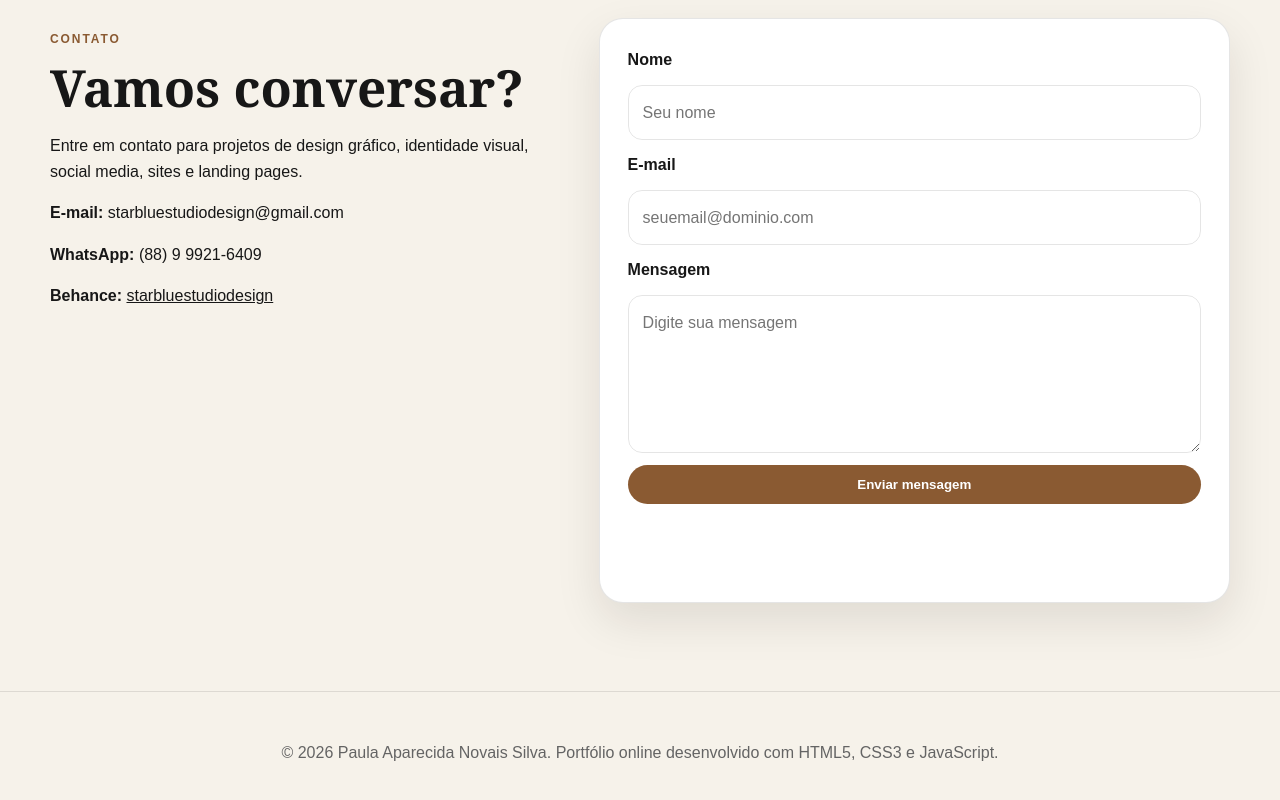
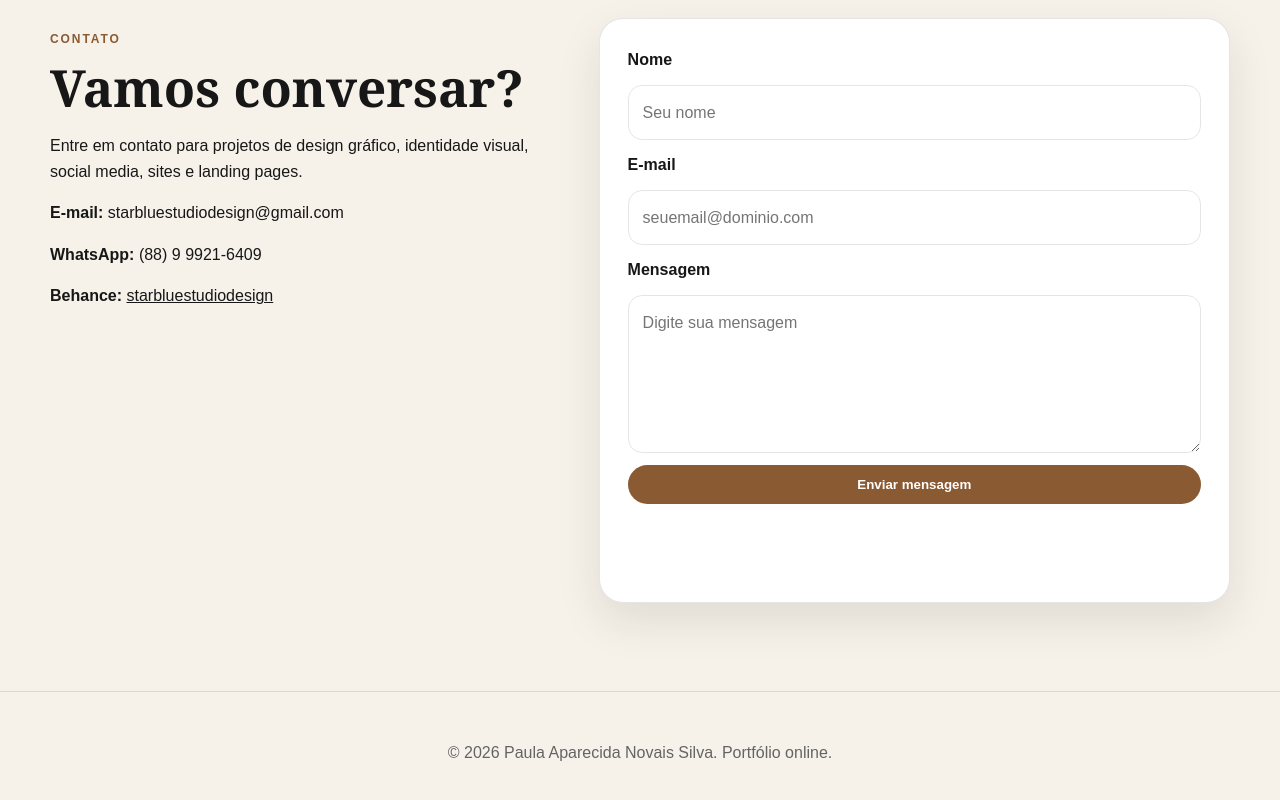
Before and after one commit to paulanovais/portfolio-paula-novais, a plain HTML site: page index.html in a window 1280 px wide. Shown: the part 6902-7702 px from the top of the page. Drawn offline with Linux system fonts and the light colour scheme.

Commit message:
Update footer text in index.html
Removed the mention of 'desenvolvido com HTML5, CSS3 e JavaScript' from the footer.

```diff
--- a/index.html
+++ b/index.html
@@ -156,7 +156,7 @@
   </main>
 
   <footer>
-    <p>© 2026 Paula Aparecida Novais Silva. Portfólio online desenvolvido com HTML5, CSS3 e JavaScript.</p>
+    <p>© 2026 Paula Aparecida Novais Silva. Portfólio online.</p>
   </footer>
 
   <script src="script.js"></script>
```
